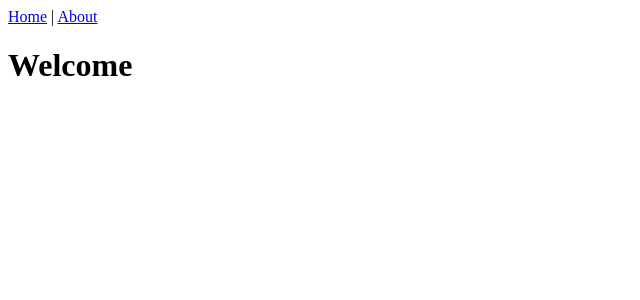
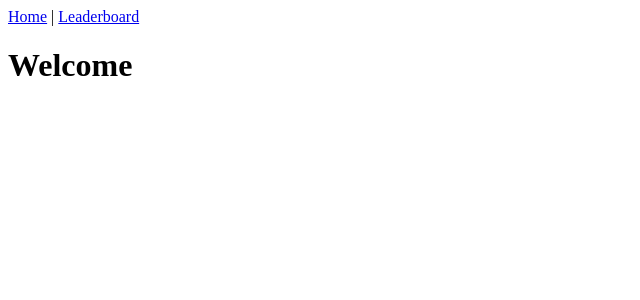
Before and after one commit to molakos/klask_knockout, a Vue app: page / in a window 1280 px wide. Shown: the top 300 px of the page, without its empty margins (0-640 px from the left). Built offline with nearby package versions, Linux system fonts and the light colour scheme.

Commit message:
Rename 'About' view to 'Leaderboard'

```diff
--- a/src/App.vue
+++ b/src/App.vue
@@ -2,7 +2,7 @@
   <div id="app">
     <div id="nav">
       <router-link to="/">Home</router-link> |
-      <router-link to="/about">About</router-link>
+      <router-link to="/leaderboard">Leaderboard</router-link>
     </div>
     <router-view/>
   </div>
--- a/src/router/index.js
+++ b/src/router/index.js
@@ -11,12 +11,12 @@ const routes = [
     component: Home
   },
   {
-    path: '/about',
-    name: 'About',
+    path: '/leaderboard',
+    name: 'Leaderboard',
     // route level code-splitting
     // this generates a separate chunk (about.[hash].js) for this route
     // which is lazy-loaded when the route is visited.
-    component: () => import(/* webpackChunkName: "about" */ '../views/About.vue')
+    component: () => import(/* webpackChunkName: "about" */ '../views/Leaderboard.vue')
   }
 ]
 
--- a/src/views/About.vue
+++ b/src/views/Leaderboard.vue
@@ -1,5 +1,5 @@
 <template>
   <div class="about">
-    <h1>This is an about page</h1>
+    <h1>This is the leaderboard</h1>
   </div>
 </template>
```
